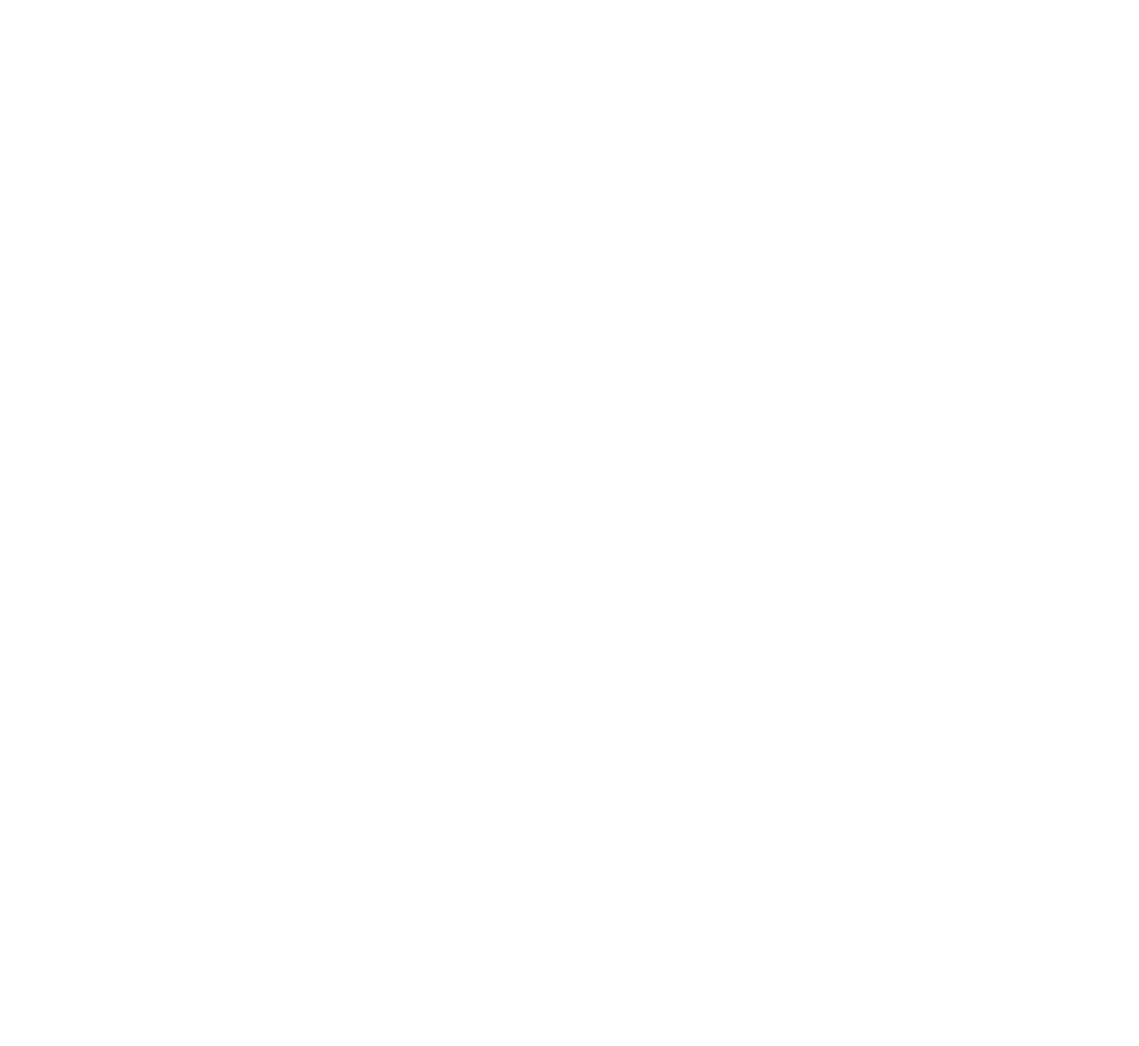
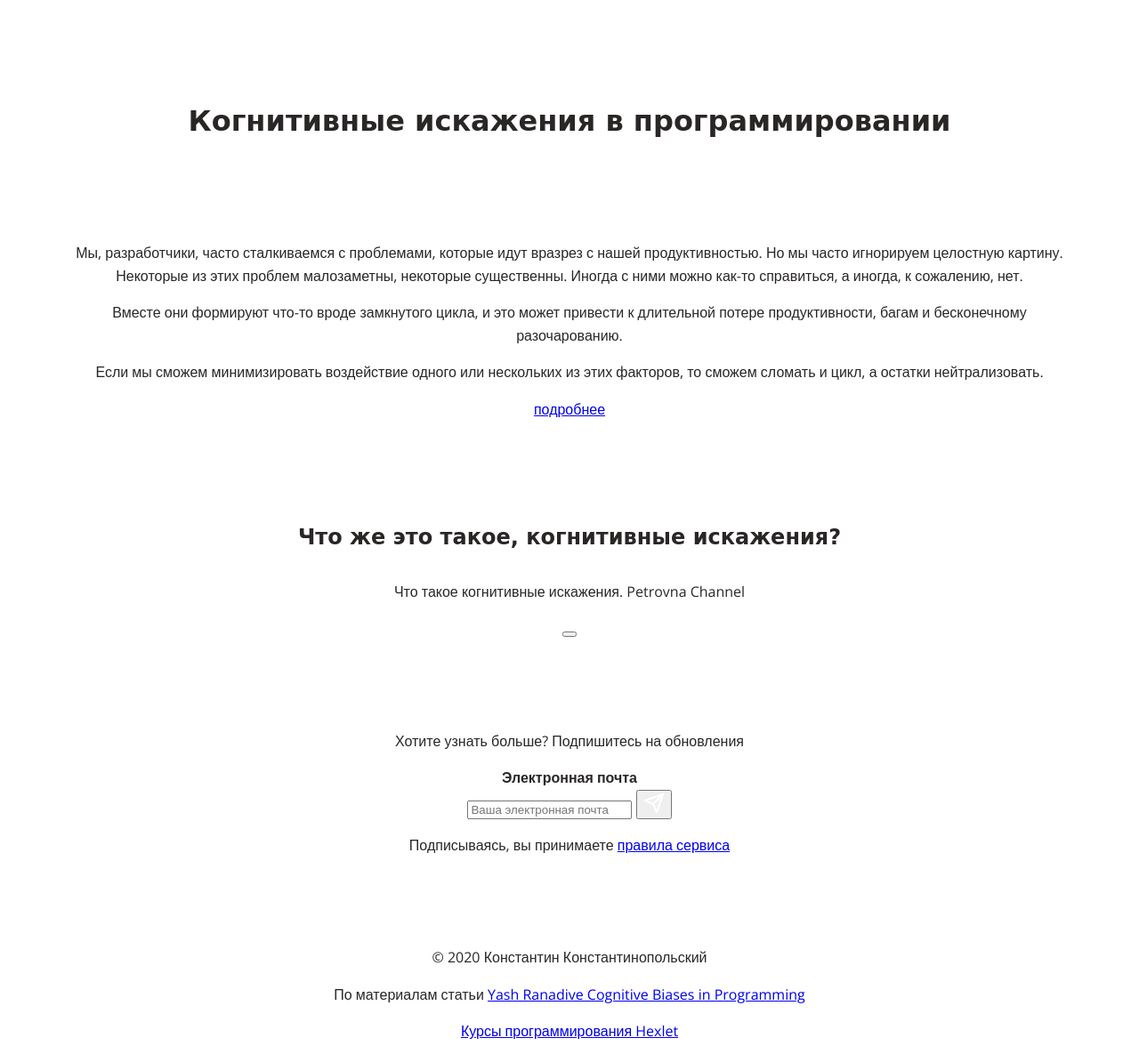
Before and after one commit to mkolotovich/layout-designer-project-lvl1, a website: page src/index.html in a window 1280 px wide. Shown: the whole page at 89% size. Before the commit the page ends 800 px from the top, so only its background shows below. Drawn offline with nearby package versions, Linux system fonts and the light colour scheme; a web font is replaced by a local one.

Commit message:
add header and footer layout

```diff
--- a/src/index.html
+++ b/src/index.html
@@ -5,10 +5,73 @@
     <meta name="viewport" content="width=device-width, initial-scale=1.0">
     <meta http-equiv="X-UA-Compatible" content="ie=edge">
     <title>Когнитивные искажения k2miha</title>
-
+    <link href="https://fonts.googleapis.com/css2?family=Neucha&family=Open+Sans&display=swap" rel="stylesheet">
     <link rel="stylesheet" href="styles/style.css">
 </head>
 <body>
-
+    <header>
+        <div class="container">
+            <h1>
+                <b>Когнитивные искажения</b>
+                в программировании
+            </h1>
+        </div>
+        <div class="container">
+            <div>
+                <p>
+                    Мы, разработчики, часто сталкиваемся с проблемами, которые идут вразрез с нашей продуктивностью. Но мы часто игнорируем целостную картину. Некоторые из этих проблем малозаметны, некоторые существенны. Иногда с ними можно как-то справиться, а иногда, к сожалению, нет.
+                </p>
+            </div>
+           <div>
+                <p>
+                    Вместе они формируют что-то вроде замкнутого цикла, и это может привести к длительной потере продуктивности, багам и бесконечному разочарованию.
+                </p>
+                <p>
+                    Если мы сможем минимизировать воздействие одного или нескольких из этих факторов, то сможем сломать и цикл, а остатки нейтрализовать.
+                </p>
+                <a href="#">подробнее</a>
+           </div>
+        </div>
+    </header>
+    <main>
+        <section>
+            <div class="container">
+                <h2>
+                    Что же это такое,
+                    <b>когнитивные искажения?</b>
+                </h2>
+                <p>Что такое когнитивные искажения. Petrovna Channel</p>
+                <div>
+                    <button aria-label="play button"></button>
+                </div>
+            </div>
+        </section>
+    </main>
+    <footer>
+        <div class="container">
+            <div>
+                <p>Хотите узнать больше? Подпишитесь на обновления</p>
+            </div>
+            <div>
+                <form action="">
+                    <label for="email">
+                        <strong>Электронная почта</strong>
+                    </label>
+                    <div>
+                        <input type="text" placeholder="Ваша электронная почта" id="email">
+                        <button type="submit">
+                            <img src="images/send.svg" alt="submit icon">
+                        </button>
+                    </div>
+                </form>
+                <p>Подписываясь, вы принимаете <a href="#">правила сервиса</a></p>
+            </div>
+        </div>
+        <div class="container">
+            <p>© 2020 Константин Константинопольский</p>
+            <p>По материалам статьи <a href="#">Yash Ranadive Cognitive Biases in Programming</a></p>
+            <p><a href="#">Курсы программирования Hexlet</a></p>
+        </div>
+    </footer>
 </body>
 </html>
--- a/src/styles/style.css
+++ b/src/styles/style.css
@@ -1 +1,77 @@
-/** CSS STYLE **/
+body {
+  margin: 0;
+
+  color: #2a2626;
+  font-size: 16px;
+  font-family: 'Open Sans', sans-serif;
+  line-height: 1.6em;
+}
+
+h1,
+h2,
+h3,
+h4 {
+  font-family: 'Neucha', cursive;
+}
+
+h1 {
+  line-height: 72px;
+}
+
+h2 {
+  line-height: 60px;
+}
+
+h3 {
+  line-height: 34px;
+}
+
+h4 {
+  line-height: 1.2em;
+}
+
+.container {
+  max-width: 1110px;
+
+  margin: auto;
+  margin-top: 100px;
+  margin-bottom: 100px;
+
+  text-align: center;
+}
+
+.color-white {
+  color: #fff;
+}
+
+.color-tranparent-white {
+  color: #d7ccc0;
+}
+
+.color-light {
+  color: #f5f4f0;
+}
+
+.color-main {
+  color: #fe8a02;
+}
+
+.color-main-dark {
+  color: #42413c;
+}
+
+.color-dark {
+  color: #2a2626;
+}
+
+.color-tranparent-dark {
+  color: #908d8b;
+}
+
+.color-brown {
+  color: #b09a81;
+}
+
+.color-blue {
+  color: #1085c5;
+}
```
